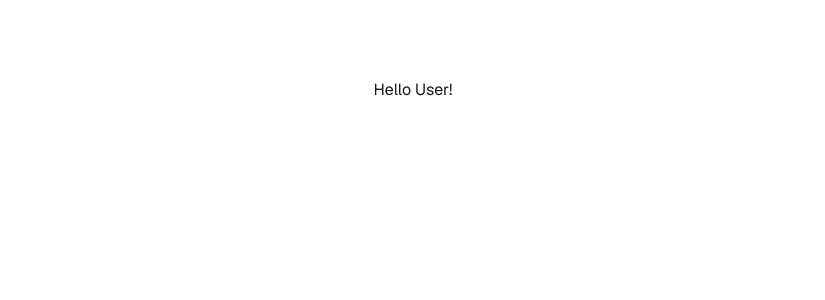
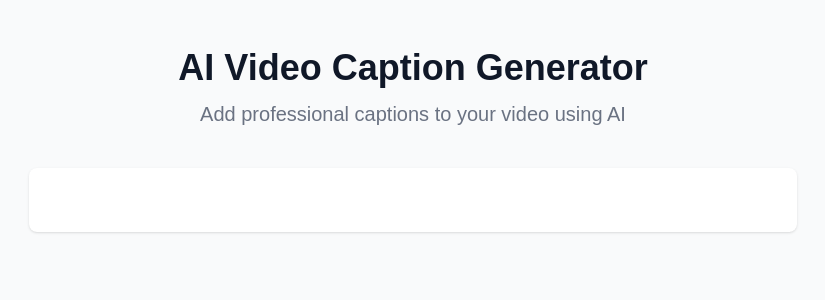
Before and after one commit to shyamsundertard/ai-video-caption-generator, a Next.js app: page / in a window 1280 px wide. Shown: the top 300 px of the page, without its empty margins (227-1052 px from the left). Built offline with nearby package versions, Linux system fonts and the light colour scheme.

Commit message:
feat: add main page layout structure

```diff
--- a/src/app/page.tsx
+++ b/src/app/page.tsx
@@ -1,7 +1,20 @@
 export default function Home() {
   return (
-    <div className="grid grid-rows-[20px_1fr_20px] items-center justify-items-center min-h-screen p-8 pb-20 gap-16 sm:p-20 font-[family-name:var(--font-geist-sans)]">
-      Hello User!
+    <div className="min-h-screen bg-gray-50 py-12 px-4 sm:px-6 lg:px-8">
+      <div className="max-w-3xl mx-auto">
+        <div className="text-center mb-10">
+          <h1 className="text-3xl font-extrabold text-gray-900 sm:text-4xl">
+            AI Video Caption Generator
+          </h1>
+          <p className="mt-3 text-xl text-gray-500">
+            Add professional captions to your video using AI
+          </p>
+        </div>
+
+        <div className="bg-white shadow rounded-lg p-6 sm:p-8">
+          {/* Components */}
+        </div>
+      </div>
     </div>
   );
 }
```
